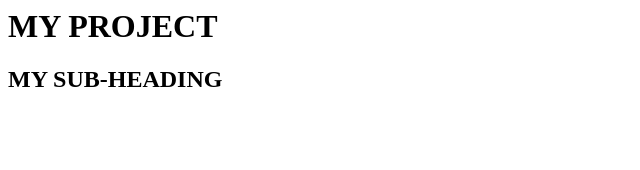
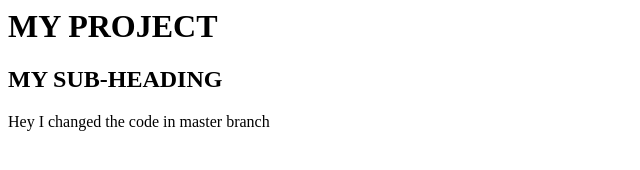
Before and after one commit to sadiqueilyas/Learning-Git, a plain HTML site: page index.html in a window 1280 px wide. Shown: the whole page, without its empty margins (0-640 px from the left). Drawn offline with Linux system fonts and the light colour scheme.

Commit message:
ADDED NEW PARA

```diff
--- a/index.html
+++ b/index.html
@@ -8,5 +8,7 @@
 <body>
     <h1>MY PROJECT</h1>
     <h2>MY SUB-HEADING</h2>
+
+    <p>Hey I changed the code in master branch</p>
 </body>
 </html>
```
